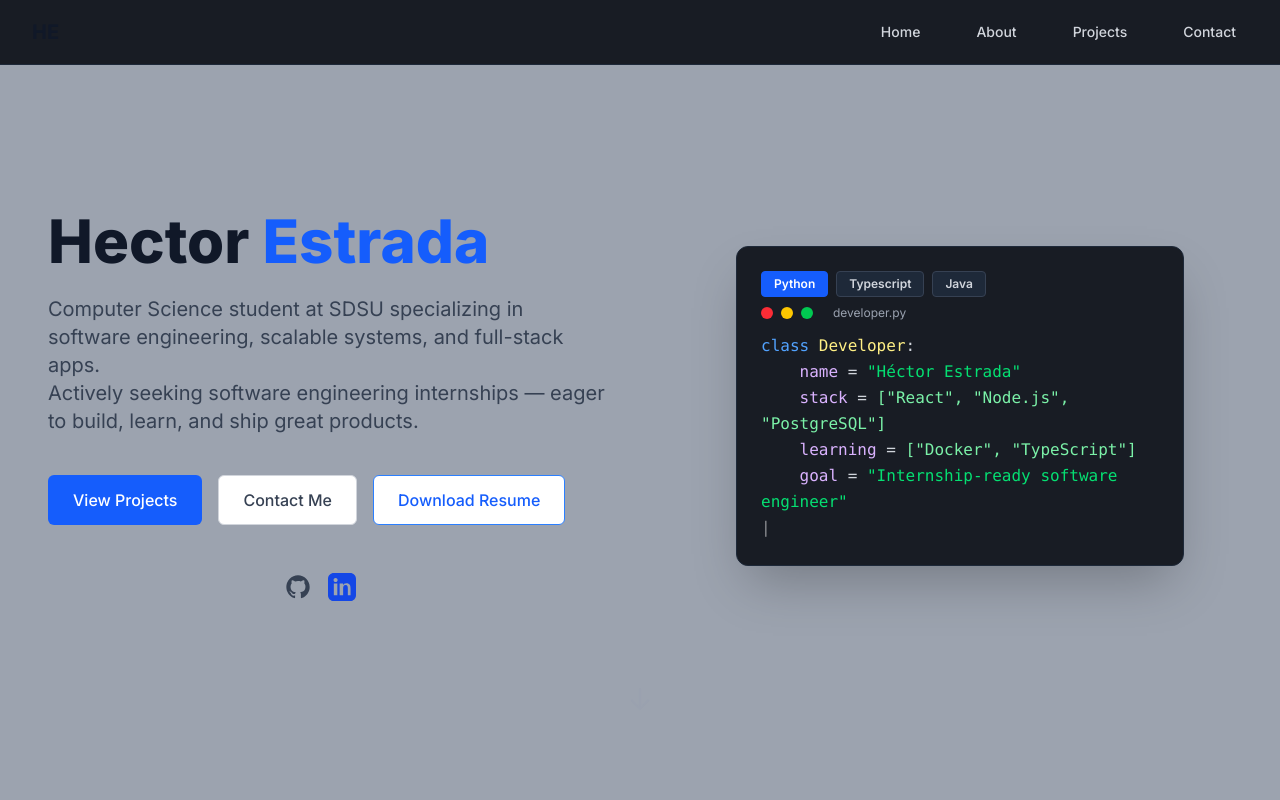
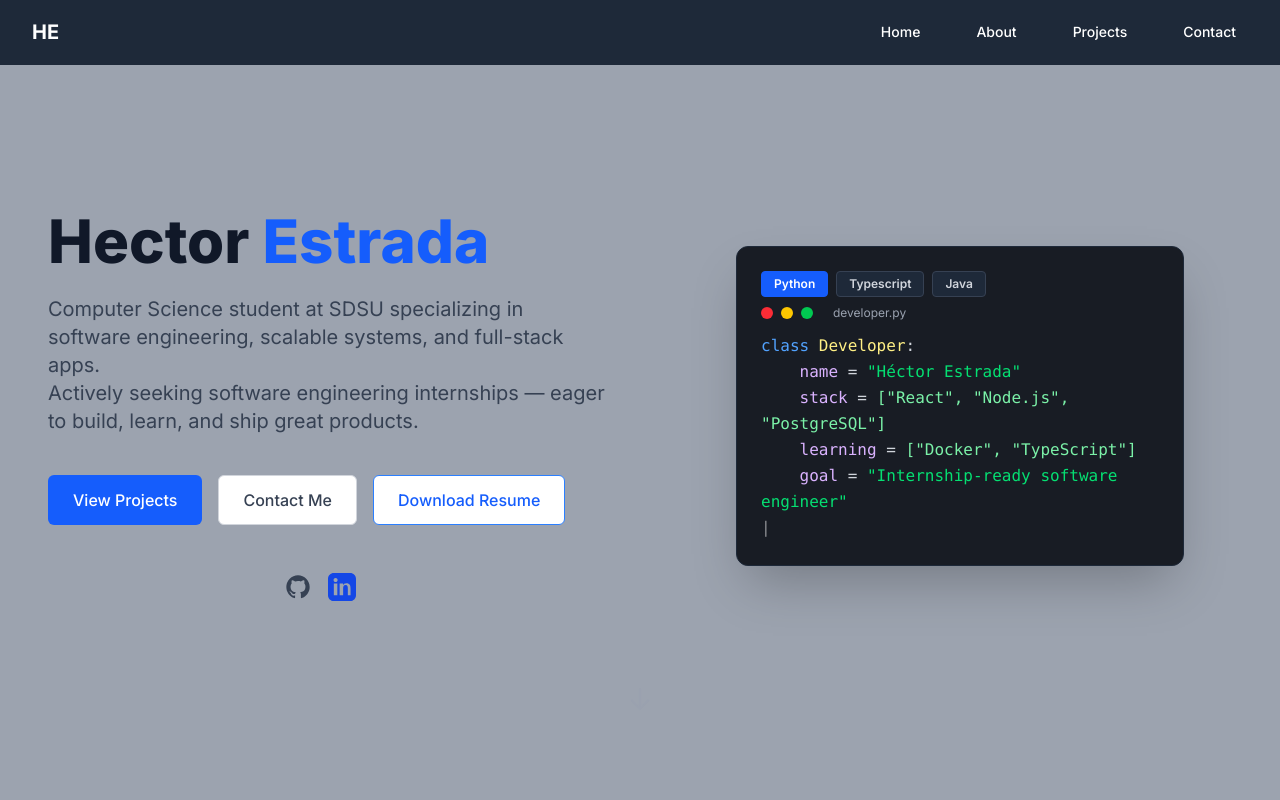
Before and after one commit to hectorestrada911/portfolio, a Next.js app: page / in a window 1280 px wide. Shown: the top 800 px of the page. Built offline with nearby package versions, Linux system fonts and the light colour scheme.

Commit message:
Update header: bg-gray-800, white logo and nav links for modern contrast

```diff
--- a/src/components/Navigation.tsx
+++ b/src/components/Navigation.tsx
@@ -15,11 +15,11 @@ export function Navigation() {
   const [isOpen, setIsOpen] = useState(false);
 
   return (
-    <nav className="fixed w-full bg-[#181c24] border-b border-gray-800 z-50">
+    <nav className="fixed w-full bg-gray-800 border-b border-gray-800 z-50">
       <div className="max-w-7xl mx-auto px-4 sm:px-6 lg:px-8">
         <div className="flex justify-between h-16">
           <div className="flex items-center">
-            <a href="#home" className="text-xl font-bold text-primary-400">
+            <a href="#home" className="text-xl font-bold text-white">
               HE
             </a>
           </div>
@@ -30,7 +30,7 @@ export function Navigation() {
               <a
                 key={item.name}
                 href={item.href}
-                className="text-gray-300 hover:text-primary-400 px-3 py-2 text-sm font-medium"
+                className="text-white hover:text-primary-400 px-3 py-2 text-sm font-medium"
               >
                 {item.name}
               </a>
```
